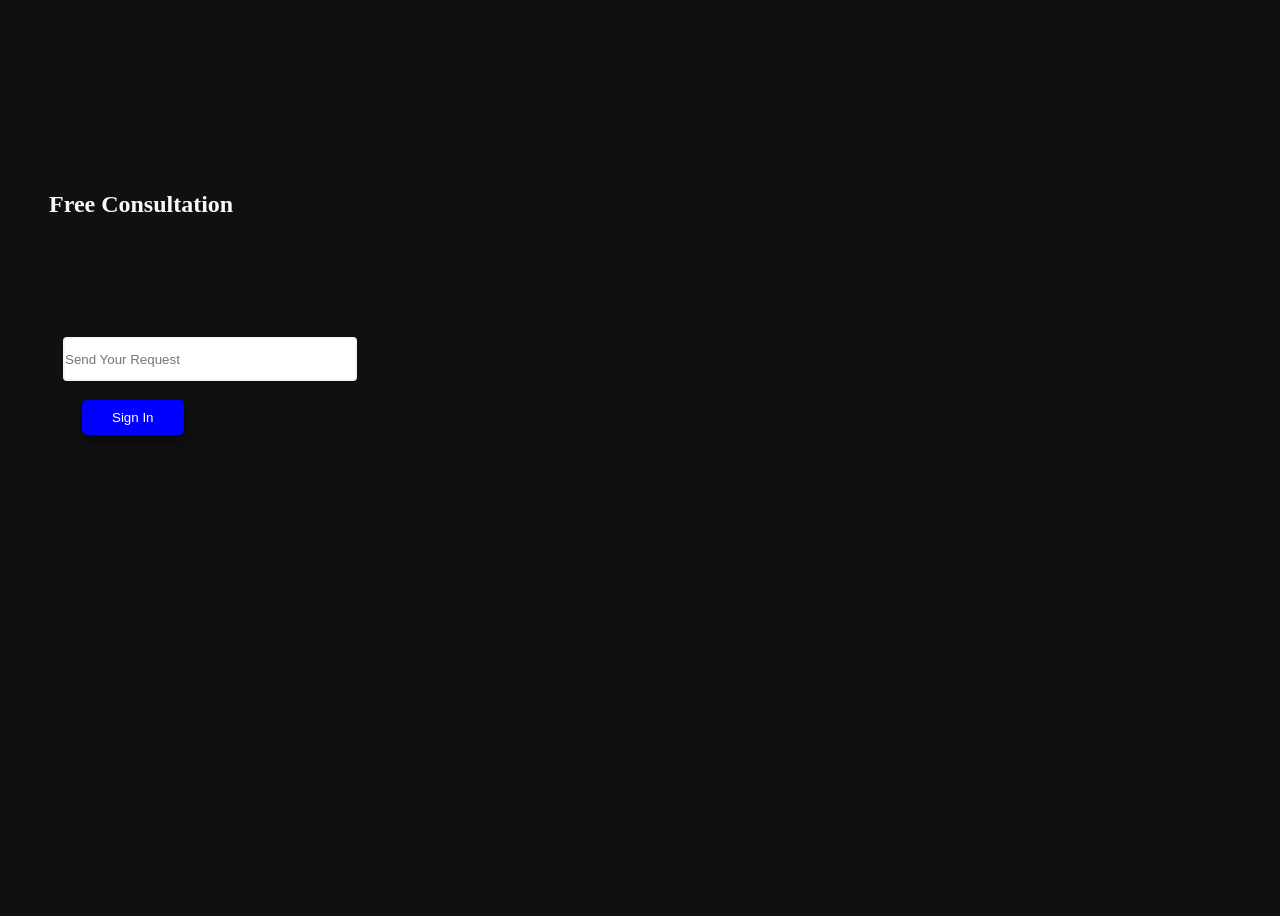
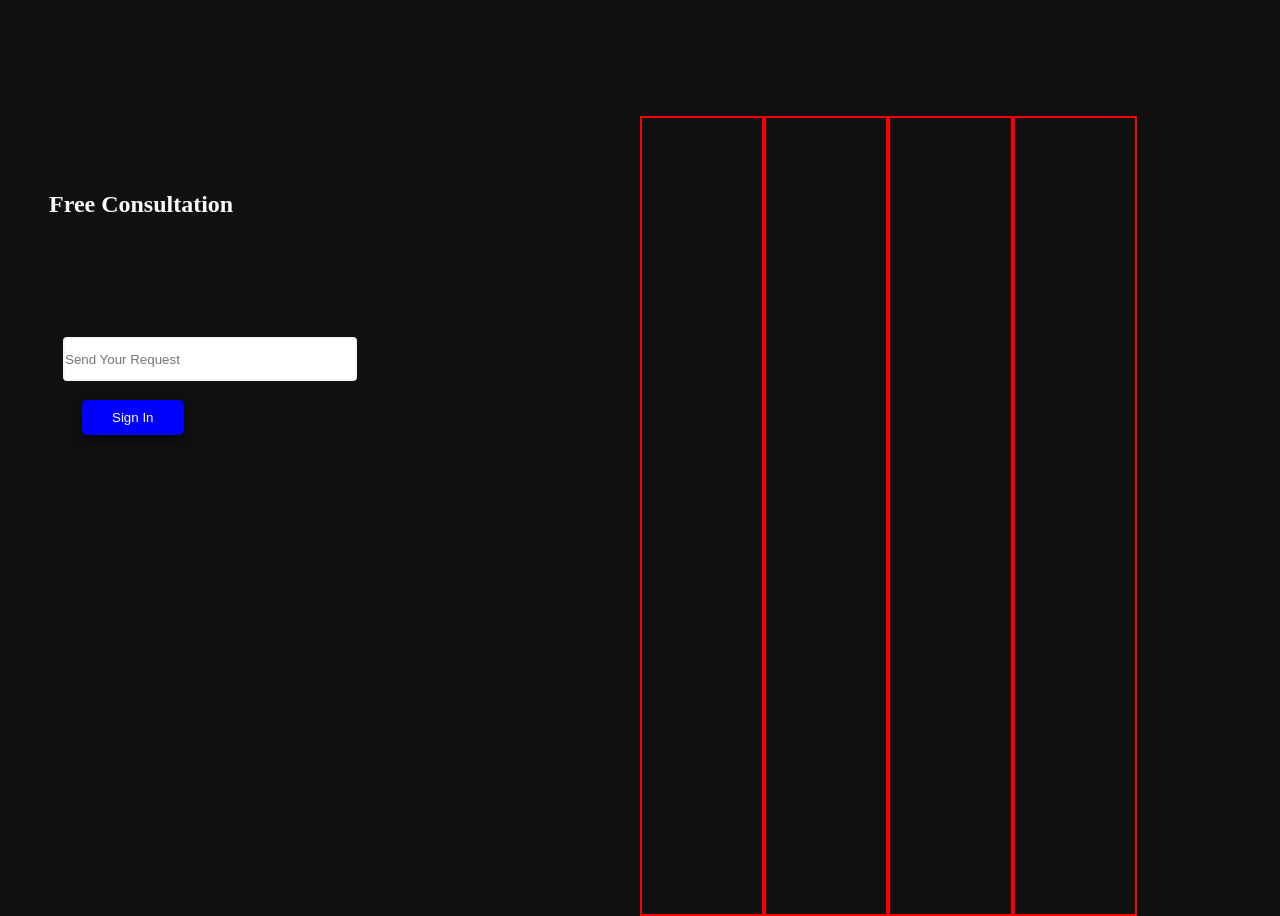
Before and after one commit to TimiMaliki/Travel-agency-Website, a plain HTML site: page index.html in a window 1280 px wide. Shown: the part 1763-2679 px from the top of the page. Drawn offline with Linux system fonts and the light colour scheme.

Commit message:
free consult

```diff
--- a/assets/src/index.css
+++ b/assets/src/index.css
@@ -95,7 +95,6 @@ form{
     position: absolute;
     padding: 25px;
     line-height: 30px;
-
 }
 .form input{
     width: 290px;
@@ -107,3 +106,6 @@ form{
 .form input:hover{
     border: 2px solid #89CFF0;
 }
+.free-col-one{
+    border: 2px solid red;
+}
--- a/index.html
+++ b/index.html
@@ -114,12 +114,16 @@
             <form action="" class="m-y">
                 <input type="text"   name="text" placeholder="Send Your Request" required>
                 <button class="btn m-y">Sign In</button>
-
             </form>
         </div>
         </div>
-        <div class="consult">
+        <div class="consult grid-five">
+      <span class="free-col-one">
 
+      </span>
+      <span class="free-col-one"></span>
+      <span class="free-col-one"></span>
+      <span class="free-col-one"></span>
         </div>
     </section>
     <!----------- free consultation ------>
```
